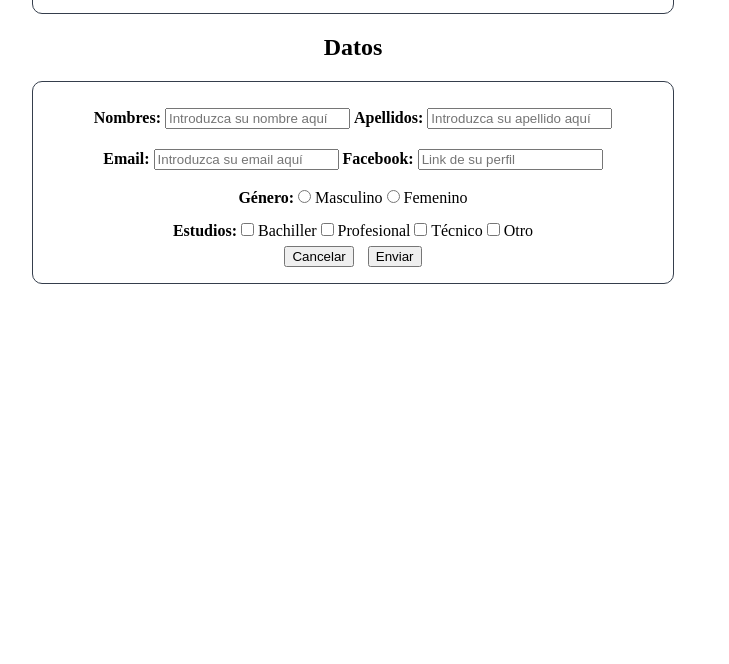
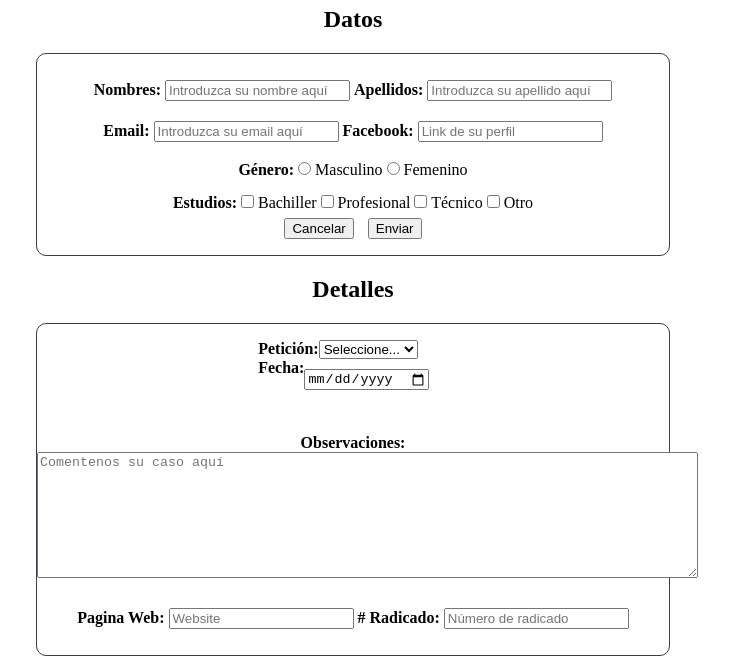
Before and after one commit to Andreslop/Matricula, a plain HTML site: page index.html in a window 1280 px wide. Shown: the part 164-828 px from the top of the page, without its empty margins (287-1016 px from the left). Before the commit the page ends 800 px from the top, so only its background shows below. Drawn offline with Linux system fonts and the light colour scheme.

Commit message:
detalles

```diff
--- a/index.html
+++ b/index.html
@@ -16,7 +16,7 @@
         <p>
         <label for="Nombres">Nombres: </label><input type="text" name="nombre" placeholder="Introduzca su nombre aquí">
         <label for="Apellidos">Apellidos: </label><input type="text" name="apellido" placeholder="Introduzca su apellido aquí"><br>
-        <label for="Email:">Email: </label><input type="text" name="email" placeholder="Introduzca su email aquí">
+        <label for="Email:">Email: </label><input type="email" name="email" placeholder="Introduzca su email aquí">
         <label for="Facebook">Facebook: </label><input type="text" name="facebook" placeholder="Link de su perfil"><br>
         <label>Género:</label>
         <input type="radio" name="genero" value="masculino"> Masculino
@@ -31,5 +31,31 @@
       </p>
       </form>
     </div>
+    <h2>Detalles</h2>
+    <div id="form">
+      <p>
+        <div id="inlineinput">
+      <label for="Peticion">Petición: </label>
+      <select name="peticion" id="peticion">
+        <option value="seleccione">Seleccione...</option>
+        <option value="ingreso">Ingreso</option>
+        <option value="reintrego">Reintegro</option>
+        <option value="retiro">Retiro</option>
+        <option value="otros">Otros</option>
+      </select>
+    </div>
+    <div id="inlineinput">
+      <label for="fecha">Fecha: </label><input type="date" name="fecha">
+    </div>
+    </p><br>
+    <label for="observaciones">Observaciones: </label><br>
+    <textarea name="observaciones" rows="8" cols="80" placeholder="Comentenos su caso aquí"></textarea><br>
+    <p>
+    <label for="website">Pagina Web: </label>
+    <input type="url" placeholder="Website">
+    <label for="radicado"># Radicado: </label>
+    <input type="number" placeholder="Número de radicado">
+  </p>
+    </div>
 </body>
 </html>
--- a/style.css
+++ b/style.css
@@ -1,5 +1,4 @@
 body {
-    margin:50px 0;
     padding:0;
     text-align:center;
 }
@@ -7,7 +6,6 @@ div{
     margin: auto;
     text-align:center;
 }
-
 #parrafo {
   border: solid 1px #353e4c;
   border-radius: 10px;
@@ -29,3 +27,7 @@ input{
 label{
   font-weight: bold;
 }
+#inlineinput {
+  display: flex;
+  width: 30%;
+}
```
